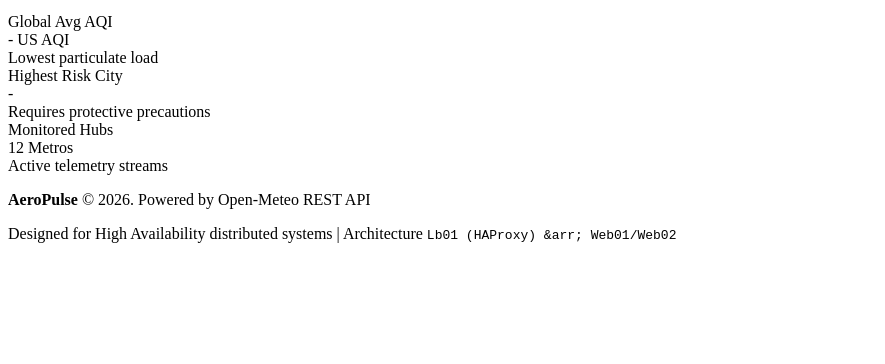
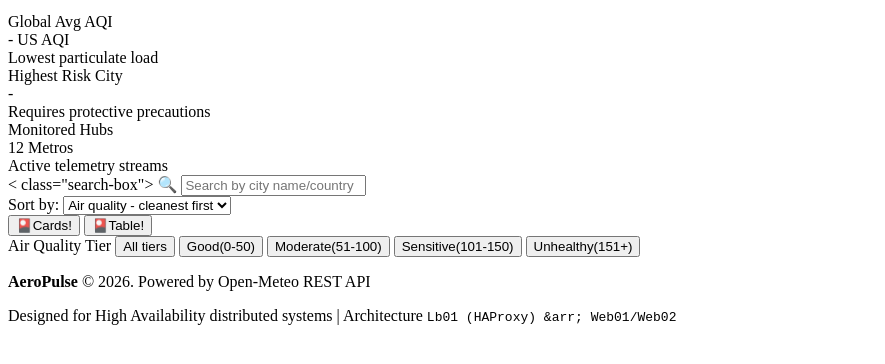
Before and after one commit to juanne-asabah/aeropulse, a plain HTML site: page static/index.html in a window 1280 px wide. Shown: the part 252-616 px from the top of the page, without its empty margins (0-885 px from the left). Drawn offline with Linux system fonts and the light colour scheme.

Commit message:
Add contrls section to index.html

```diff
--- a/static/index.html
+++ b/static/index.html
@@ -74,8 +74,38 @@
         </div>
       </section>
 
-      <section>
+      <section class="controls-section">
+        <div class="search-filter-container">
+          < class="search-box">
+            <span class="search-icon">🔍</span>
+            <input type="text" id="filter-search-input" placeholder="Search by city name/country" autocomplete="off"></input>
+            <button class="clear-btn" id="btn-clear-search" style="display: none;">X<>
+          </div>
 
+          <div lass="sort-group">
+            <label for="sort-select">Sort by:</label>
+            <select id="sort-select">
+              <option value="aqi_asc">Air quality - cleanest first</option>
+              <option value="aqi_desc">Air quality - worst first</option>
+              <option vale="temp_desc">Temp. warmest first</option>
+              <option value="temp_asc">Temp. coldest first </option>
+              <option value="name_asc">City A - Z</option>
+              <option value="name_desc">City Z - A</option>
+            </select>
+          </div>
+          <div class="view-toogle">
+            <button class="btn-toggle active" id="view-cards-btn" title="Grid Cards View">🎴Cards!</button>
+            <button class="btn-toggle" id="view-table-btn" title="Table View">🎴Table!</button>
+        </div>
+
+        <div class="category-filters">
+          <span class="filter-label">Air Quality Tier</span>
+          <button class="pill-btn active" data-category=all>All tiers</button>
+          <button class="pill-btn pill-good" data-category="good">Good(0-50)</button>
+          <button class="pill-btn pill-moderate" dat-category="moderate">Moderate(51-100)</button>
+          <button class="pill-btn pill-sensitive" data-category="sensitive">Sensitive(101-150)</button>
+          <button class="pill-btn pill-unhelathy" data-category="unhealthy">Unhealthy(151+)</button>
+        </div>
       </section>
 
       <section>
```
